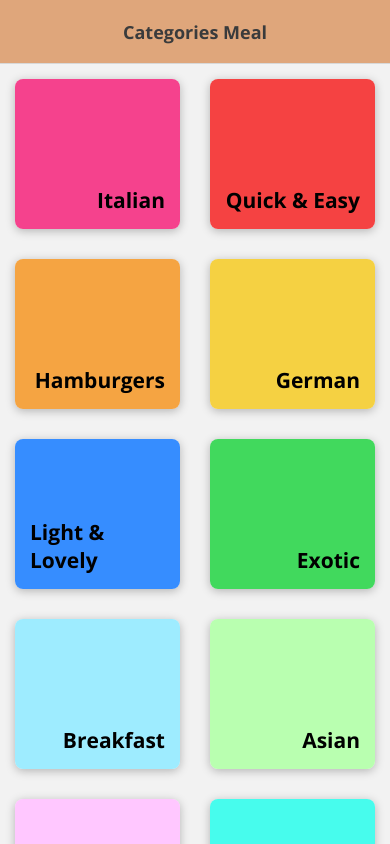
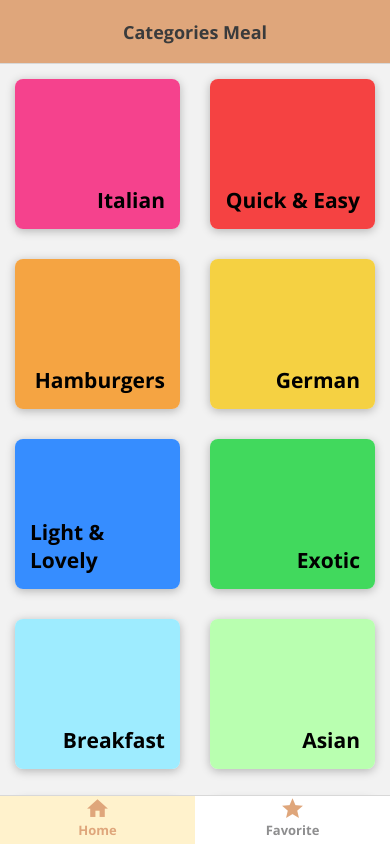
Before and after one commit to KhanhDuyDang91/The-Meals-App, a React Native app: screen / in a window 390 px wide. Built offline with nearby package versions, Linux system fonts and the light colour scheme.

Commit message:
Add and config BottomTabBar

```diff
--- a/App.js
+++ b/App.js
@@ -6,10 +6,13 @@
 import { NavigationContainer } from "@react-navigation/native";
 import { createNativeStackNavigator } from "@react-navigation/native-stack";
 import { enableScreens } from "react-native-screens";
+import { createBottomTabNavigator } from "@react-navigation/bottom-tabs";
+import { Ionicons, MaterialCommunityIcons } from "@expo/vector-icons";
 
 import CategoriesScreen from "./screens/CategoriesScreen";
 import CategoryMealsScreen from "./screens/CategoryMealsScreen";
 import MealDetailScreen from "./screens/MealDetailScreen";
+import FavoritesScreens from "./screens/FavoritesScreen";
 import Colors from "./constants/Colors";
 import HeaderTitleCpn from "./components/HeaderTitle";
 
@@ -37,8 +40,10 @@
     SplashScreen.hideAsync();
   }
 
-  return (
-    <NavigationContainer>
+  const Tab = createBottomTabNavigator();
+
+  const MealNavigator = () => {
+    return (
       <Stack.Navigator initialRouteName="Home">
         <Stack.Group
           screenOptions={{
@@ -53,20 +58,74 @@
           }}
         >
           <Stack.Screen
-            name="Home"
+            name="Categories Meal"
             component={CategoriesScreen}
             options={{
               title: "Categories Meal",
             }}
-          />
+          ></Stack.Screen>
           <Stack.Screen name="Meal" component={CategoryMealsScreen} />
-          <Stack.Screen
-            name="MealDetails"
-            component={MealDetailScreen}
-            options={{}}
-          />
+          <Stack.Screen name="MealDetails" component={MealDetailScreen} />
         </Stack.Group>
       </Stack.Navigator>
+    );
+  };
+
+  return (
+    <NavigationContainer>
+      <Tab.Navigator
+        screenOptions={{
+          tabBarActiveTintColor: Colors.thirdColor,
+          tabBarActiveBackgroundColor: Colors.primaryColor,
+          tabBarLabelStyle: {
+            fontFamily: "open-sans-bold",
+            fontSize: 13,
+            paddingBottom: 5,
+          },
+        }}
+      >
+        <Tab.Screen
+          name="Home"
+          component={MealNavigator}
+          options={{
+            headerShown: false,
+
+            tabBarIcon: (tabInfo) => {
+              return (
+                <MaterialCommunityIcons
+                  name="home"
+                  size={25}
+                  color={Colors.thirdColor}
+                />
+              );
+            },
+          }}
+        />
+        <Tab.Screen
+          name="Favorite"
+          component={FavoritesScreens}
+          options={{
+            tabBarIcon: (tabInfo) => {
+              return (
+                <MaterialCommunityIcons
+                  name="star"
+                  size={25}
+                  color={Colors.thirdColor}
+                />
+              );
+            },
+            headerStyle: {
+              backgroundColor: Colors.thirdColor,
+            },
+            headerTintColor: Colors.textColor,
+            headerTitleAlign: "center",
+            headerTitleStyle: {
+              fontFamily: "open-sans-bold",
+            },
+            headerTitle: "Favorite Meals",
+          }}
+        />
+      </Tab.Navigator>
     </NavigationContainer>
   );
 }
--- a/package.json
+++ b/package.json
@@ -10,6 +10,7 @@
   },
   "dependencies": {
     "@expo/vector-icons": "^13.0.0",
+    "@react-navigation/bottom-tabs": "^6.5.7",
     "@react-navigation/native": "^6.1.6",
     "@react-navigation/native-stack": "^6.9.12",
     "expo": "~48.0.6",
```
Also changed, not shown: 2 other files (tests, documents, lock files or other folders).
